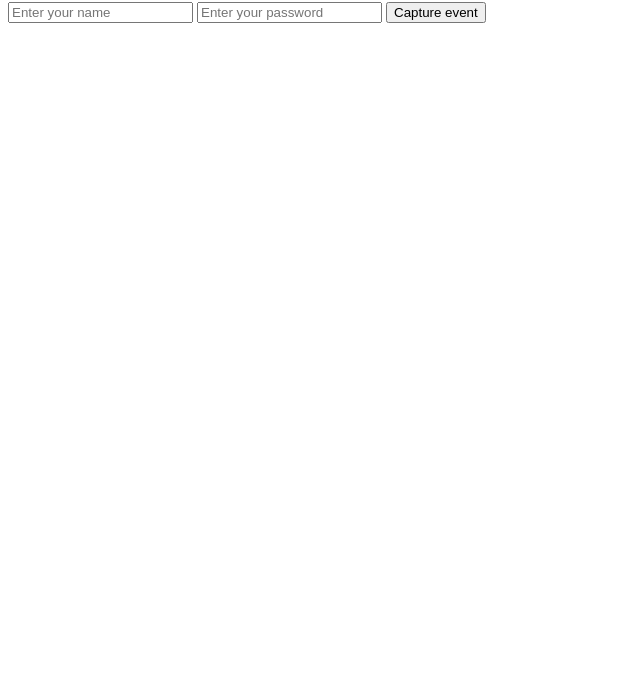
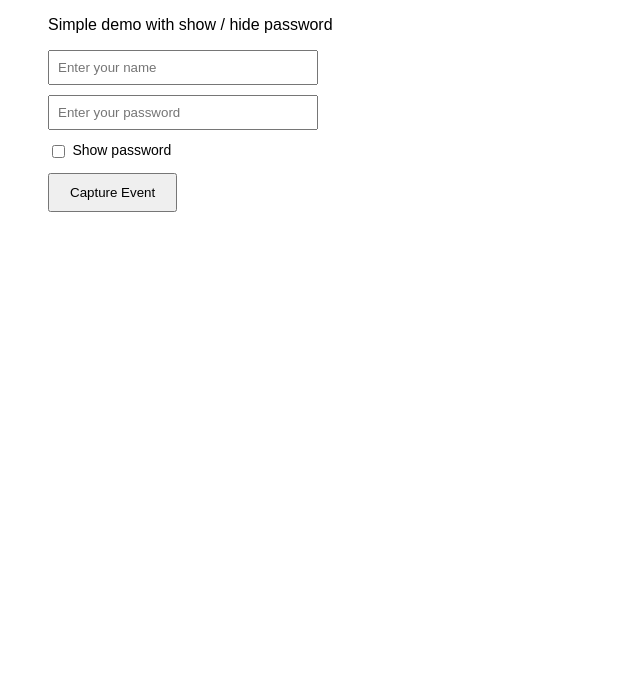
Before and after one commit to Yudas1337/posthog-demo, a plain HTML site: page index.html in a window 1280 px wide. Shown: the part 112-800 px from the top of the page, without its empty margins (0-640 px from the left). Drawn offline with Linux system fonts and the light colour scheme.

Commit message:
test demo

```diff
--- a/index.html
+++ b/index.html
@@ -35,25 +35,79 @@
         posthog.init('phc_z72wGbrlJpwwRashiEoSNIuOYMtzEd7haZpKzPneF5v', {
             api_host: 'https://us.i.posthog.com',
             defaults: '2025-11-30',
-            person_profiles: 'identified_only', // or 'always' to create profiles for anonymous users as well
+            person_profiles: 'identified_only',
+            capture_pageview: true,
+            autocapture: true,
         })
     </script>
+
+    <style>
+        body {
+            font-family: Arial, sans-serif;
+            padding: 40px;
+        }
+
+        input {
+            display: block;
+            margin-bottom: 10px;
+            padding: 8px;
+            width: 250px;
+        }
+
+        label {
+            font-size: 14px;
+            cursor: pointer;
+            display: inline-block;
+            vertical-align: middle;
+        }
+
+        #togglePassword {
+            display: inline-block;
+            width: auto;
+            margin-bottom: 0;
+            vertical-align: middle;
+        }
+
+        button {
+            margin-top: 15px;
+            padding: 10px 20px;
+            cursor: pointer;
+        }
+    </style>
 </head>
 
 <body>
 
-    <h1>PostHog Testing page</h1>
-    <p>This is a test page for PostHog</p>
+    <h1>PostHog Testing Page</h1>
+    <p>Simple demo with show / hide password</p>
 
     <input type="text" id="name" placeholder="Enter your name">
-    <input type="password" id="name" placeholder="Enter your password">
 
-    <button onclick="capture()">Capture event</button>
+    <input type="password" id="password" placeholder="Enter your password" class="ph-no-capture" autocomplete="off">
+
+    <input type="checkbox" id="togglePassword">
+    <label for="togglePassword"> Show password</label>
+
+    <br>
+    <button type="button" onclick="capture()">Capture Event</button>
+
     <script>
+        const passwordInput = document.getElementById("password");
+        const togglePassword = document.getElementById("togglePassword");
+
+        togglePassword.addEventListener("change", function () {
+            passwordInput.type = this.checked ? "text" : "password";
+        });
+
         function capture() {
-            posthog.capture('clicked button', {
-                'date': new Date(),
+            posthog.capture("clicked_button", {
+                time: new Date().toISOString()
             });
+
+            alert("Event captured!");
+
+            // Contoh identify (pakai ID, bukan input bebas)
+            posthog.identify("demo_user_1");
         }
     </script>
 </body>
```
